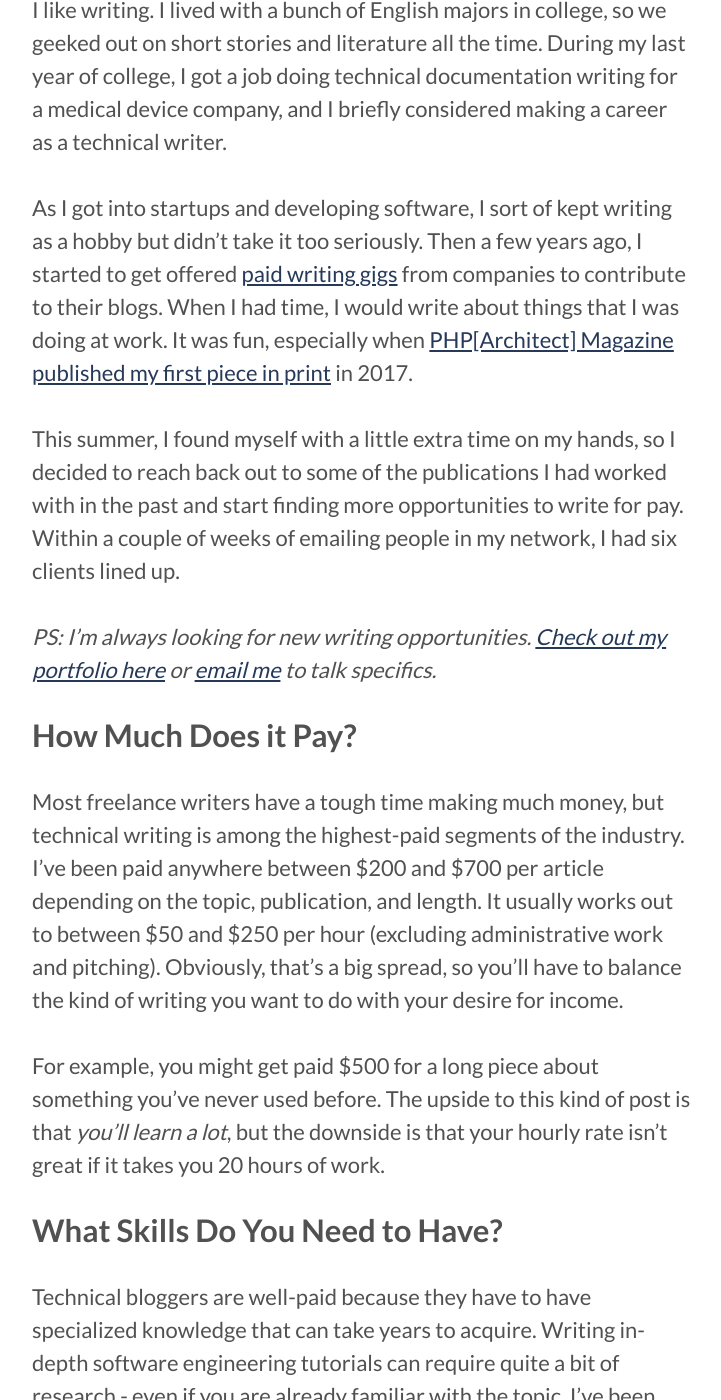
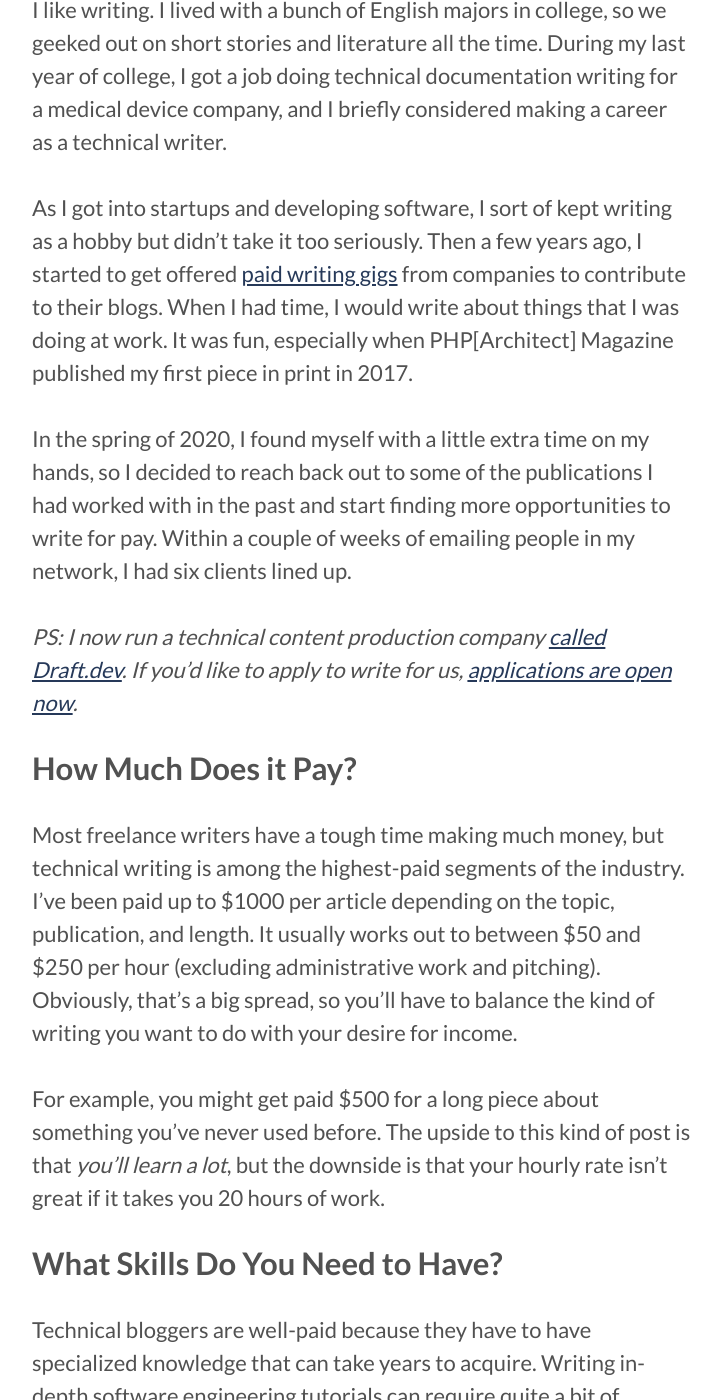
Before and after one commit to karllhughes/personal-blog-5, a Jekyll site: the page built from _posts/2020-05-26-start-freelance-blogging.markdown, in a window 1280 px wide and 1400 px high, scrolled down 1193 px. Shown: the whole window, without its empty margins (278-999 px from the left). Built offline with Jekyll 4.4.1, drawn with Linux system fonts in a browser that asks for light colours; some of the changed text lies outside the part shown.

Commit message:
Updating freelance blogging post

```diff
--- a/_posts/2020-05-26-start-freelance-blogging.markdown
+++ b/_posts/2020-05-26-start-freelance-blogging.markdown
@@ -9,14 +9,14 @@
 
 I like writing. I lived with a bunch of English majors in college, so we geeked out on short stories and literature all the time. During my last year of college, I got a job doing technical documentation writing for a medical device company, and I briefly considered making a career as a technical writer.
 
-As I got into startups and developing software, I sort of kept writing as a hobby but didn't take it too seriously. Then a few years ago, I started to get offered [paid writing gigs](/writing/) from companies to contribute to their blogs. When I had time, I would write about things that I was doing at work. It was fun, especially when [PHP[Architect] Magazine published my first piece in print](https://www.karllhughes.com/posts/php-architect-9-2017) in 2017.
+As I got into startups and developing software, I sort of kept writing as a hobby but didn't take it too seriously. Then a few years ago, I started to get offered [paid writing gigs](/writing/) from companies to contribute to their blogs. When I had time, I would write about things that I was doing at work. It was fun, especially when PHP[Architect] Magazine published my first piece in print in 2017.
 
-This summer, I found myself with a little extra time on my hands, so I decided to reach back out to some of the publications I had worked with in the past and start finding more opportunities to write for pay. Within a couple of weeks of emailing people in my network, I had six clients lined up.
+In the spring of 2020, I found myself with a little extra time on my hands, so I decided to reach back out to some of the publications I had worked with in the past and start finding more opportunities to write for pay. Within a couple of weeks of emailing people in my network, I had six clients lined up.
 
-_PS: I'm always looking for new writing opportunities. [Check out my portfolio here](/writing/) or [email me](mailto:khughes.me@gmail.com) to talk specifics._
+_PS: I now run a technical content production company [called Draft.dev](https://draft.dev). If you'd like to apply to write for us, [applications are open now](https://draft.dev/#write)._
 
 ### How Much Does it Pay?
-Most freelance writers have a tough time making much money, but technical writing is among the highest-paid segments of the industry. I've been paid anywhere between $200 and $700 per article depending on the topic, publication, and length. It usually works out to between $50 and $250 per hour (excluding administrative work and pitching). Obviously, that's a big spread, so you'll have to balance the kind of writing you want to do with your desire for income.
+Most freelance writers have a tough time making much money, but technical writing is among the highest-paid segments of the industry. I've been paid up to $1000 per article depending on the topic, publication, and length. It usually works out to between $50 and $250 per hour (excluding administrative work and pitching). Obviously, that's a big spread, so you'll have to balance the kind of writing you want to do with your desire for income.
 
 For example, you might get paid $500 for a long piece about something you've never used before. The upside to this kind of post is that _you'll learn a lot_, but the downside is that your hourly rate isn't great if it takes you 20 hours of work.
 
@@ -32,33 +32,33 @@
 ### How Do You Get Started?
 
 #### 1. Start with blogs who are looking for contributors
-I love making lists, so if you want to try technical writing, take a look at my [list of freelance technical blogging opportunities](https://docs.google.com/spreadsheets/d/1WiaaOWWWDuskaN_Rwa_g1vqMnYUJ4QMiba-6YPUSmWI/edit#gid=0).
+I love making lists, so if you want to try technical writing, take a look at this [list of technical blogging opportunities](https://github.com/malgamves/CommunityWriterPrograms) I helped curate on GitHub.
 
-[![List of technical blogs that pay freelance writers](https://i.imgur.com/1zGABUT.png)](https://docs.google.com/spreadsheets/d/1WiaaOWWWDuskaN_Rwa_g1vqMnYUJ4QMiba-6YPUSmWI/edit#gid=0)
+[![List of technical blogs that pay freelance writers](https://i.imgur.com/WeiQUkM.png)](https://github.com/malgamves/CommunityWriterPrograms)
 
-Almost all of these opportunities pay writers to write for their blog. They're a great place to start, but you'll need to have a few ideas to pitch them first, which is why you should...
+I wrote for several of these when I was just getting started because most allow you to write [technical tutorials](https://draft.dev/learn/posts/technical-tutorials) on any topic you already know. While the pay is pretty good, you'll need to have a few ideas to pitch them first, which is why you should...
 
 #### 2. Learn to pitch
-I quickly realized that very few blogs are going to give you a list of topics and let you start working on whichever ones you want. Most ask that you pitch them ideas that you're interested in, and then they'll decide which ones work for them.
+At my company ([Draft.dev](https://draft.dev)), we give writers a list of possible topics every two weeks and let them request the ones they want, but most blogs don't do that. Most ask that you pitch them ideas that you're interested in, and then they'll decide which ones work for them.
 
-I could write a whole blog post on what I've learned about pitching alone, but until then, know that it takes a bit of art, creativity, and technical knowledge.
+I could write a whole blog post on what I've learned about pitching, but until then, know that it takes a bit of art, creativity, and technical knowledge.
 
 #### 3. Ask for referrals, reviews, and build a portfolio
-If you want to start getting higher-paid writing gigs, you'll need to have a portfolio and some references. I'm now asking some of my happy clients for referrals (which I'll eventually include on my website), and putting a sampling of my [past work on my portfolio page](/writing/).
+If you want to start getting higher-paid writing gigs, you'll need to have a portfolio and some references. Every time you finish a job for a new client who likes your work, ask them for referrals or a testimonial. Put these up with a sampling of your work on your website.
 
-This portfolio has taken 7 years of work to build, but it's already come in very useful when reaching out to new potential clients.
+Building a portfolio takes years, but [mine](/writing/) has come in very useful when reaching out to new potential clients.
 
 #### 4. Start increasing your rate
 Increasing your pay rate doesn't just mean writing for publications that pay the most per post. Some posts are much easier to write than others.
 
-So, I track the number of hours it takes me to create each post, the amount I get paid, and how much I enjoy writing that kind of post. I'm trying to do more of the work I enjoy and less of the work I don't while maximizing my effective hourly rate.
+When I was freelancing, I tracked the number of hours it took me to create each post, the amount I got paid, and how much I enjoyed writing the post. I got pretty good at doing more of the work I enjoyed and less of the work I didn't while maximizing my effective hourly rate.
 
-Also, a publication's posted rate is rarely the highest rate they'll pay writers. Most offer a low rate to new writers but will increase your rate if you ask for it, and you've proven yourself to be reliable.
+Also, **a publication's posted rate is rarely the highest rate they'll pay writers**. Most offer a low rate to new writers, but will increase your rate if you've proven yourself to be reliable.
 
 #### 5. Find ways to decrease your research time
 Try to double-down on topics you know so you can decrease your research time per post. For example, if you are writing a post about [setting up a Laravel application](/posts/laravel-forge), keep the app on your local machine for a future article about something related.
 
-You can also pitch similar topics to different publications, but don't reuse the same blog post. Your clients will not like that and it's dishonest.
+You can also pitch similar topics to different publications, but don't reuse the same blog post. Your clients will not like that, and it's dishonest.
 
 #### 6. The pay lag
 Finally, be aware that freelance writing isn't necessarily quick money. Most publications pay you 30-60 days after you invoice them, but some pay _after_ your post is published, which can be weeks or months later.
@@ -70,8 +70,8 @@
 
 First, it's not fast, easy money. If you have programming skills, it's a lot easier to get paid well by working as an employee slinging code than finding enough clients to make a living freelance writing.
 
-On the flip side, you'll get paid to learn new concepts and help teach them to other people. I've gotten job inquiries, and other freelance writing offers simply as a result of being published on clients' blogs.
+On the flip side, you'll get paid to learn new concepts and help teach them to other people. Writing is [a great way to increase your influence](https://www.karllhughes.com/posts/engineers-should-write), and I've gotten job inquiries simply as a result of being published.
 
-You'll need to be detail-oriented enough to write good content, but not so much that you can't finish an article and get it in on time. Time management is crucial. When you're freelance writing, you'll set your own deadlines, but nobody is going to be standing over you asking when you'll finish - you just won't get paid until you do. Publishers prefer working with freelancers they can count on to get their work done on time and at a consistent quality.
+To be a successful freelance technical blogger, you'll need to be detail-oriented enough to write good content, but not so much that you can't finish an article and get it in on time. Time management is crucial. When you're freelance writing, you'll set your own deadlines, but nobody is going to be standing over you asking when you'll finish - you just won't get paid until you do. Publishers prefer working with freelancers they can count on to get their work done on time and at a consistent quality.
 
-If freelance technical blogging sounds interesting to you, [follow me on Twitter](https://twitter.com/karllhughes) for more tips and learnings or [shoot me an email with your questions](mailto:khughes.me@gmail.com).
+If freelance technical blogging sounds interesting to you, [follow me on Twitter](https://twitter.com/karllhughes) for more tips or [apply to write for Draft.dev](https://draft.dev/#write). We work with writers at all skill levels who are reliable and receptive to feedback.
```
